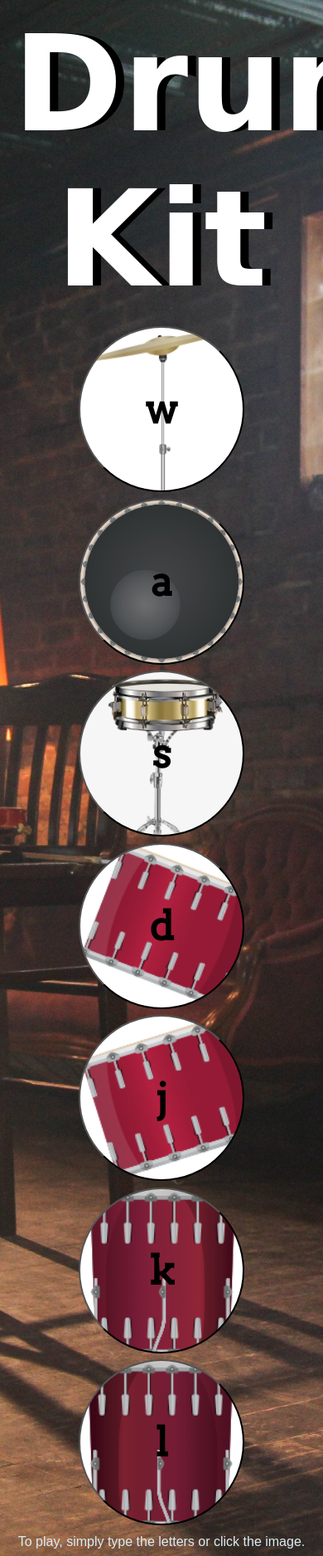
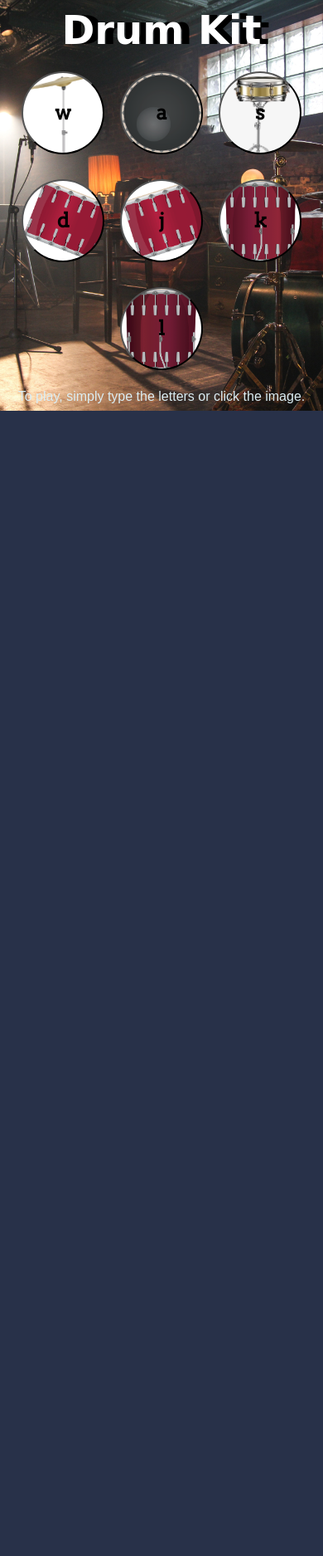
Before and after one commit to Z-Hughes/Drum-Kit, a PHP site: page / in a window 390 px wide; the page is wider, and only the part inside the window is pictured. Shown: that part at 83% size. After the commit the page ends 495 px from the top of that part, so only its background shows below. Run offline with PHP 8.4, Linux system fonts and the light colour scheme; some web fonts are replaced.

Commit message:
Added media query breakpoints for viewing on mobile and tablet

```diff
--- a/styles.css
+++ b/styles.css
@@ -61,8 +61,8 @@ background-image: url("images/tom4.png");
 }
 
 .pressed {
-  box-shadow: 0 3px 4px 0 #DBEDF3;
-  opacity: 0.5;
+  box-shadow: 0 5px 6px 0 #DBEDF3;
+  opacity: .5;
 }
 
 .drum {
@@ -86,6 +86,24 @@ background-image: url("images/tom4.png");
 
 }
 
+  /* Media Query Breakpoints for responisivenes */
+
+  @media (max-width: 1028px) {
+
+    h1 {
+        font-size: 3rem;
+    }
+
+    .drum {
+        font-size: 1.5rem;
+        line-height: 1.5;
+        border-radius: 50px;
+        width: 100px;
+        height: 100px;
+        margin: 4% 2%;
+    }
+
+}
 
 /* Alternative color for border and text shawdow */
 /* rgb(174, 54, 221);
```
